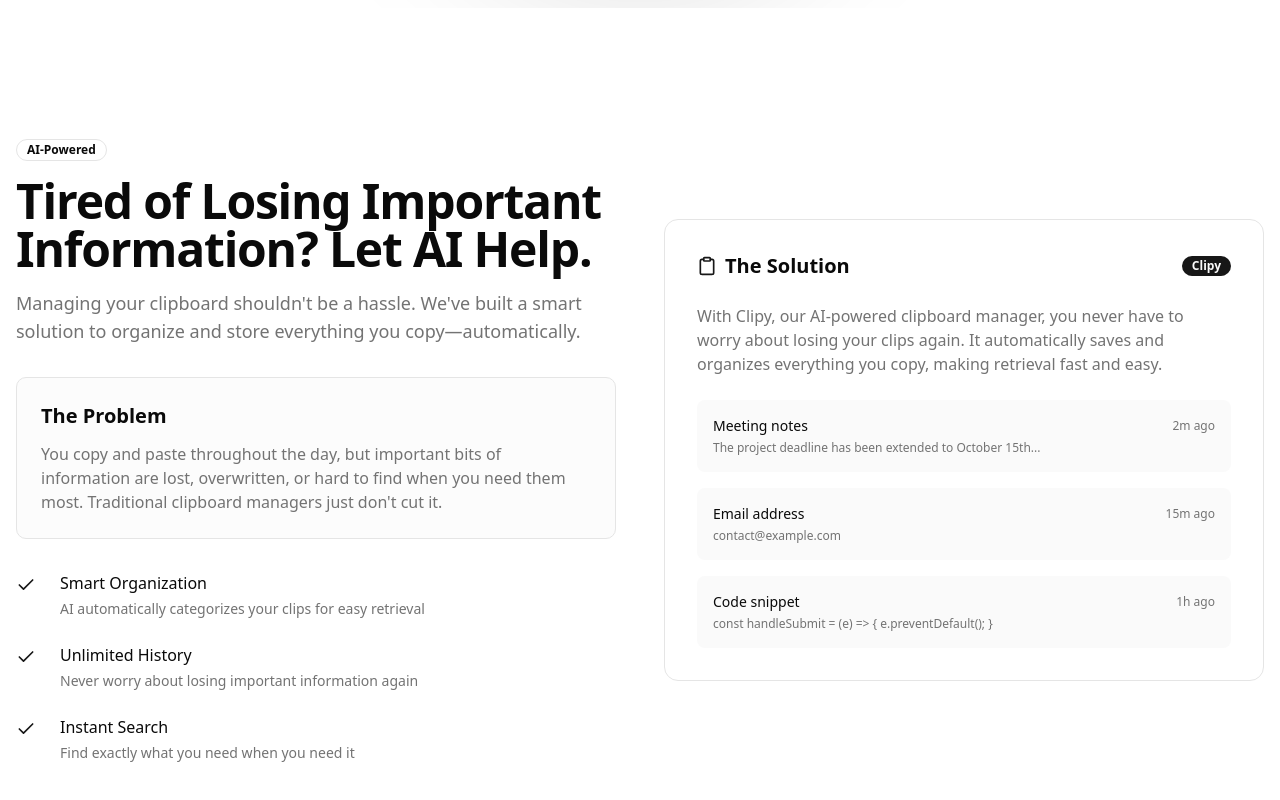
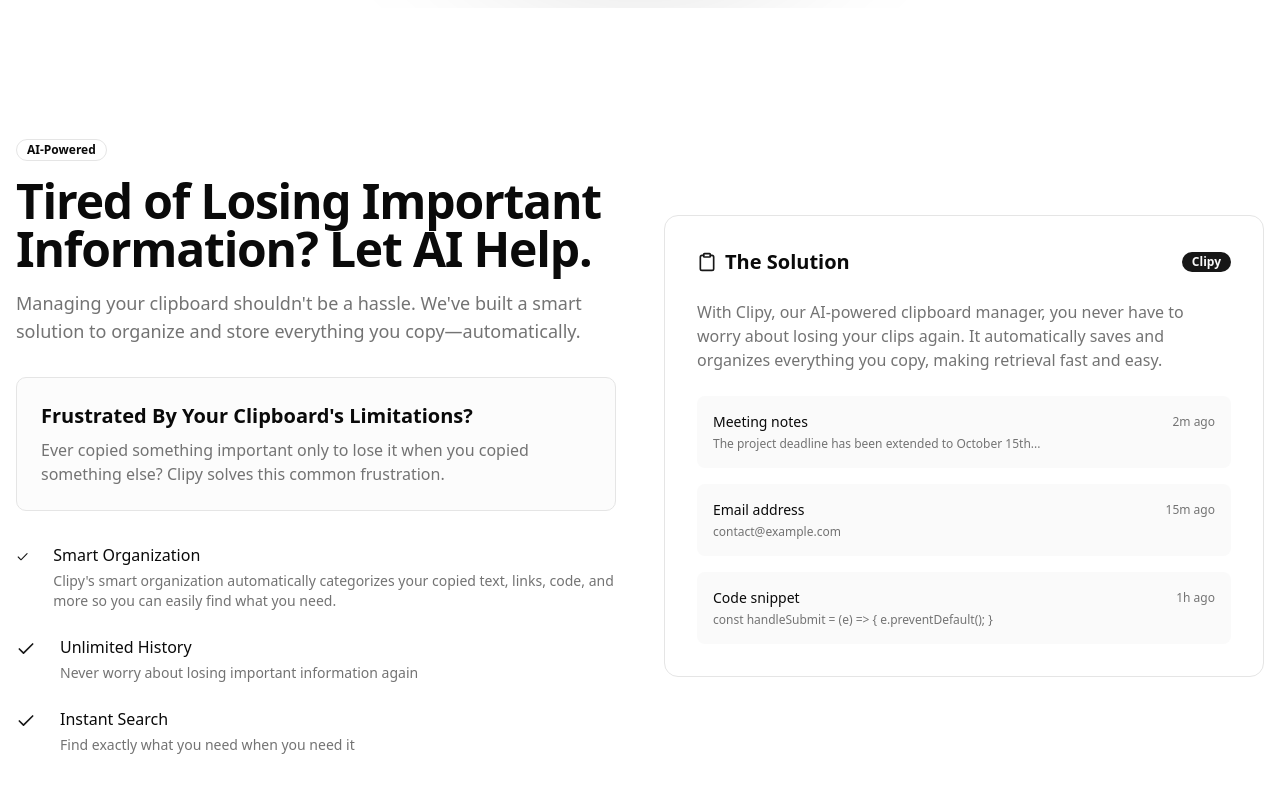
Before and after one commit to jtboss/clipy-landing-page, a Next.js app: page / in a window 1280 px wide. Shown: the part 488-1288 px from the top of the page. Built offline with nearby package versions, Linux system fonts and the light colour scheme.

Commit message:
Fix ESLint errors for Vercel deployment

```diff
--- a/app/page.tsx
+++ b/app/page.tsx
@@ -1,7 +1,6 @@
 "use client";
 
 import React, { useRef } from "react";
-import Image from "next/image";
 import { motion } from "framer-motion";
 import ProblemSolution from "../src/components/ProblemSolution";
 import KeyFeatures from "../src/components/KeyFeatures";
--- a/src/components/Footer.tsx
+++ b/src/components/Footer.tsx
@@ -42,7 +42,9 @@
 Button.displayName = "Button";
 
 // Form components
-interface InputProps extends React.InputHTMLAttributes<HTMLInputElement> {}
+interface InputProps extends React.InputHTMLAttributes<HTMLInputElement> {
+  // No additional properties needed
+}
 
 const Input = React.forwardRef<HTMLInputElement, InputProps>(
   ({ className, ...props }, ref) => {
@@ -60,7 +62,9 @@
 );
 Input.displayName = "Input";
 
-interface TextareaProps extends React.TextareaHTMLAttributes<HTMLTextAreaElement> {}
+interface TextareaProps extends React.TextareaHTMLAttributes<HTMLTextAreaElement> {
+  // No additional properties needed
+}
 
 const Textarea = React.forwardRef<HTMLTextAreaElement, TextareaProps>(
   ({ className, ...props }, ref) => {
@@ -213,7 +217,7 @@
             {isSuccess ? (
               <div className="rounded-md bg-primary/10 p-6 text-center">
                 <h3 className="mb-2 text-lg font-medium">Thank you for your message!</h3>
-                <p className="text-muted-foreground">We'll get back to you as soon as possible.</p>
+                <p className="text-muted-foreground">We&apos;ll get back to you as soon as possible.</p>
               </div>
             ) : (
               <form onSubmit={handleSubmit} className="space-y-4">
--- a/src/components/KeyFeatures.tsx
+++ b/src/components/KeyFeatures.tsx
@@ -2,7 +2,7 @@
 
 import React, { useState } from "react";
 import { motion } from "framer-motion";
-import { Brain, Search, Cloud, Layout, ArrowRight, Keyboard, TextCursor, Bookmark, Shield, ChevronUp, ChevronDown } from "lucide-react";
+import { Brain, Search, Cloud, Layout, Keyboard, TextCursor, Bookmark, Shield, ChevronUp, ChevronDown } from "lucide-react";
 import { cn } from "../lib/utils";
 
 interface KeyFeaturesProps {
@@ -110,7 +110,7 @@
               Clipy Features That Will Change How You Work
             </h2>
             <p className="text-lg text-muted-foreground">
-              Discover how Clipy's powerful features help you stay organized, save time, and increase your productivity.
+              Discover how Clipy&apos;s powerful features help you stay organized, save time, and increase your productivity.
             </p>
           </motion.div>
         </div>
--- a/src/components/ProblemSolution.tsx
+++ b/src/components/ProblemSolution.tsx
@@ -22,14 +22,14 @@
                 Tired of Losing Important Information? Let AI Help.
               </h2>
               <p className="text-lg text-muted-foreground">
-                Managing your clipboard shouldn't be a hassle. We've built a smart solution to organize and store everything you copy—automatically.
+                Managing your clipboard shouldn&apos;t be a hassle. We&apos;ve built a smart solution to organize and store everything you copy—automatically.
               </p>
             </div>
 
             <div className="bg-muted/30 rounded-lg p-6 border border-border">
-              <h3 className="text-xl font-semibold mb-3">The Problem</h3>
+              <h3 className="text-xl font-semibold mb-2">Frustrated By Your Clipboard&apos;s Limitations?</h3>
               <p className="text-muted-foreground">
-                You copy and paste throughout the day, but important bits of information are lost, overwritten, or hard to find when you need them most. Traditional clipboard managers just don't cut it.
+                Ever copied something important only to lose it when you copied something else? Clipy solves this common frustration.
               </p>
             </div>
 
@@ -39,7 +39,7 @@
                 <div className="flex flex-col gap-1">
                   <p className="font-medium">Smart Organization</p>
                   <p className="text-muted-foreground text-sm">
-                    AI automatically categorizes your clips for easy retrieval
+                    Clipy&apos;s smart organization automatically categorizes your copied text, links, code, and more so you can easily find what you need.
                   </p>
                 </div>
               </div>
--- a/src/components/SignUpCTA.tsx
+++ b/src/components/SignUpCTA.tsx
@@ -1,7 +1,7 @@
 "use client";
 
-import React, { useId, useState, useRef } from "react";
-import { ArrowRight, Info, CheckCircle, AlertCircle, ChevronDown } from "lucide-react";
+import React, { useId, useState } from "react";
+import { ArrowRight, CheckCircle, AlertCircle, ChevronDown } from "lucide-react";
 import { cn } from "../lib/utils";
 
 interface SignUpCTAProps {
@@ -24,9 +24,6 @@
   const [status, setStatus] = useState<SubmissionStatus>("idle");
   const [errorMessage, setErrorMessage] = useState("");
   const [emailError, setEmailError] = useState("");
-
-  // Create a ref to scroll to the features section
-  const featuresRef = useRef<HTMLDivElement | null>(null);
 
   const scrollToFeatures = () => {
     // Find KeyFeatures component by ID
@@ -121,7 +118,7 @@
             </div>
             <h3 className="text-lg font-medium">Thanks for signing up!</h3>
             <p className="text-center text-muted-foreground">
-              You're on the list! You'll be notified when Clipy is available.
+              You&apos;re on the list! You&apos;ll be notified when Clipy is available.
             </p>
           </div>
         ) : (
```
Also changed, not shown: .eslintrc.json (added).
